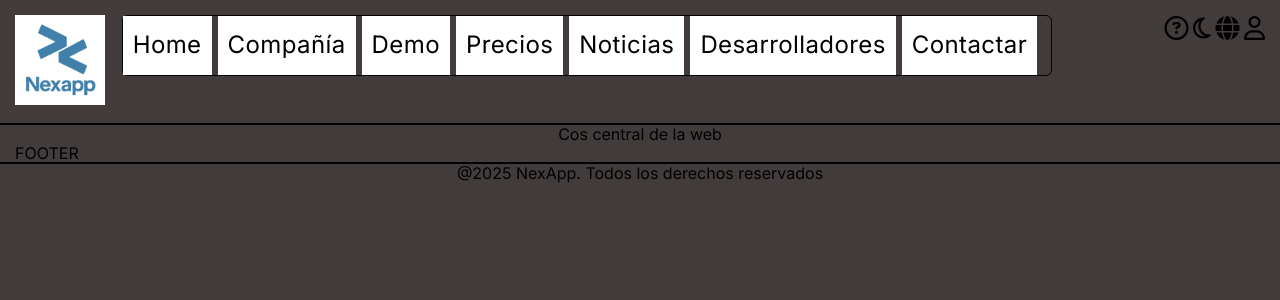
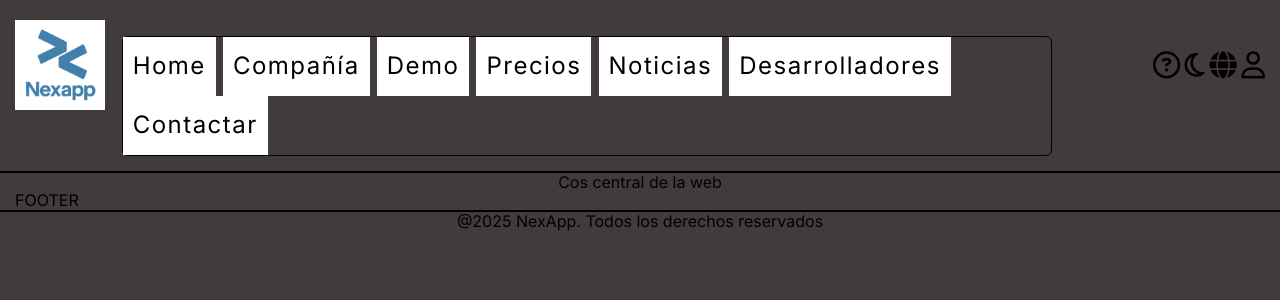
Before and after one commit to KMoran00/ACTS_2DAW, a PHP site: page / in a window 1280 px wide. Shown: the top 300 px of the page. Run offline with PHP 8.4, Linux system fonts and the light colour scheme; some libraries are stand-ins or nearby versions.

Commit message:
colocaión decente

```diff
--- a/DIW/HF_WEB_MAQUETACIO/css/estilsmeus.css
+++ b/DIW/HF_WEB_MAQUETACIO/css/estilsmeus.css
@@ -7,7 +7,7 @@
 
 /*------------------------------HEADER--------------------------------*/
 header {
-    margin-top: 15px;
+    margin-top: 20px;
     margin-bottom: 15px;
 }
 
@@ -18,12 +18,14 @@ header {
 .optLinks ul {
     margin: 0;
     padding: 0;
-    border: solid black 1px;
-    border-radius: 6px;
-
     font-size: 20px;
     line-height: 58px;
-    letter-spacing: 0.02em;
+    letter-spacing: 0.074em;
+    margin-top: 16px;
+
+    border-radius: 6px;
+    border: solid black 1px;
+
 }
 
 .optLinks ul li {
@@ -33,19 +35,22 @@ header {
     padding-left: 0.5em;
     padding-right: 0.5em;
 
+
 }
 
 .optLinks ul li a {
     text-decoration: none;
     color: black;
     font-size: 1.2em;
+
 }
 
 .opcHeader ul li {
     list-style: none;
     display: inline-block;
-    font-size: 1.5em;
+    font-size: 1.7em;
 
+    margin-top: 30px;
 }
 
 /*---------------------------------------------------------*/
```
